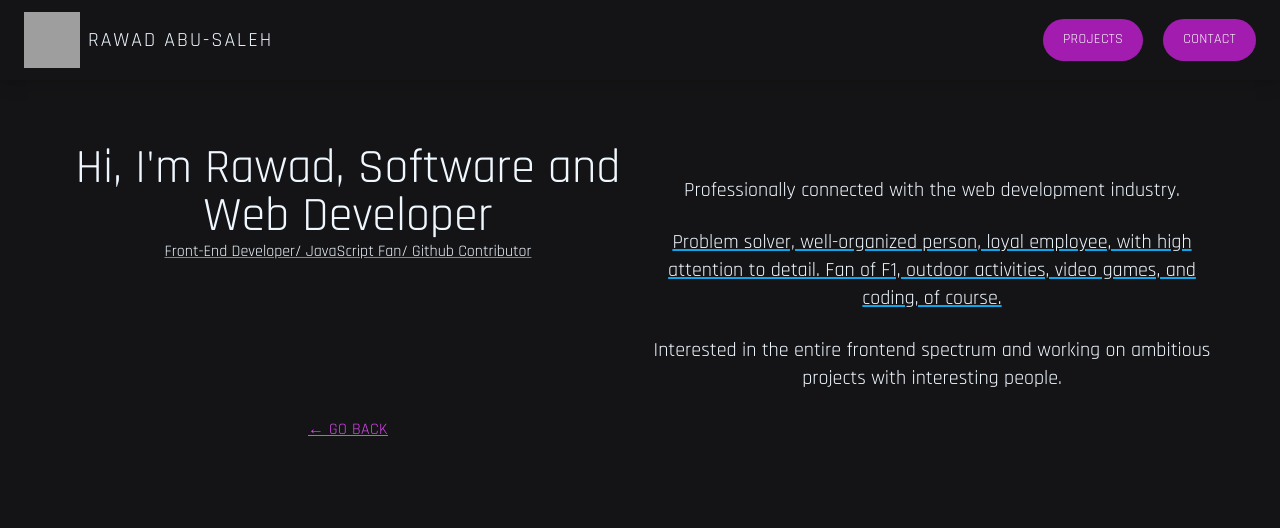
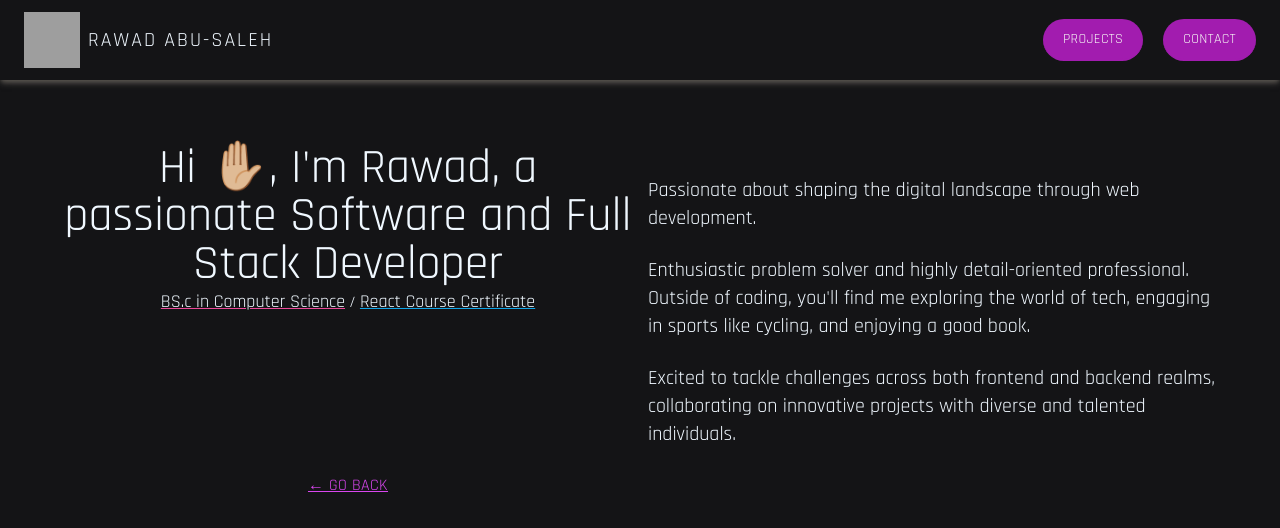
Before and after one commit to rawadabu/portfolio-rawad, a React (Vite) app: page /about in a window 1280 px wide. Shown: the top 528 px of the page. Built offline with nearby package versions, Linux system fonts and the light colour scheme; grey boxes are pictures that could not be loaded.

Commit message:
Content updated

```diff
--- a/src/features/about/About.jsx
+++ b/src/features/about/About.jsx
@@ -8,29 +8,37 @@ function About() {
     <div className="grid grid-cols-1 sm:grid-cols-2 gap-4 p-4 sm:p-8 md:p-12 lg:p-16 font-playpen">
       <div className="text-center">
         <h1 className="text-3xl sm:text-4xl lg:text-5xl">
-          Hi, I&apos;m Rawad, Software and Web Developer
+          Hi ✋🏼, I&apos;m Rawad, a passionate Software and Full Stack Developer
         </h1>
         <h2>
-          <a className="underline decoration-pink-500">
+          {/* <a className="underline decoration-pink-500">
             Front-End Developer/ JavaScript Fan/ Github Contributor
+          </a> */}
+          <a className="underline decoration-pink-500 text-lg">
+            BS.c in Computer Science
+          </a>{" "}
+          /{" "}
+          <a className="underline decoration-sky-500 text-lg">
+            React Course Certificate
           </a>
         </h2>
       </div>
 
-      <div className="text-center mt-4 sm:mt-6 lg:mt-8">
-        <p className="text-base sm:text-lg lg:text-xl">
-          Professionally connected with the web development industry.
+      <div className=" mt-4 sm:mt-6 lg:mt-8">
+        <p className="text-base sm:text-lg lg:text-xl ">
+          Passionate about shaping the digital landscape through web
+          development.
         </p>
         <p className="mt-2 sm:mt-4 lg:mt-6 text-base sm:text-lg lg:text-xl">
-          <a className="underline decoration-sky-500">
-            Problem solver, well-organized person, loyal employee, with high
-            attention to detail. Fan of F1, outdoor activities, video games, and
-            coding, of course.
-          </a>
+          Enthusiastic problem solver and highly detail-oriented professional.
+          <br />
+          Outside of coding, you&apos;ll find me exploring the world of tech,
+          engaging in sports like cycling, and enjoying a good book.
         </p>
         <p className="mt-2 sm:mt-4 lg:mt-6 text-base sm:text-lg lg:text-xl">
-          Interested in the entire frontend spectrum and working on ambitious
-          projects with interesting people.
+          Excited to tackle challenges across both frontend and backend realms,
+          collaborating on innovative projects with diverse and talented
+          individuals.
         </p>
       </div>
       {location.pathname === "/about" && (
--- a/src/features/homepage/Homepage.jsx
+++ b/src/features/homepage/Homepage.jsx
@@ -1,19 +1,24 @@
-import Button from "../../ui/Button";
+// import Button from "../../ui/Button";
 
 function Homepage() {
   return (
     <div className="grid grid-cols-1 sm:grid-cols-2 my-10 px-4 sm:my-16 font-playpen">
       <div className="p-4 sm:p-8">
-        <h1 className="text-3xl sm:text-4xl lg:text-5xl uppercase mb-4 sm:mb-8">
-          Software and web developer
+        <h1 className="text-3xl sm:text-4xl lg:text-5xl uppercase mb-4 sm:mb-8 bg-clip-text text-transparent bg-gradient-to-r from-pink-200 via-purple-400 to-indigo-400">
+          Software and Full Stack Developer
         </h1>
         <p className="text-base sm:text-lg lg:text-xl">
-          Resolving design problems, building smart user interfaces, developing
-          rich web applications, and creating seamless web experiences.
+          Addressing design challenges, crafting intelligent user interfaces,
+          constructing sophisticated web applications, and delivering fluid and
+          engaging web interactions.
         </p>
-        <Button to="/about" type="project" className="mt-4 sm:mt-8">
+        <img
+          className="rounded-lg shadow-custom"
+          src="https://zukttyxavjmehdcxbaty.supabase.co/storage/v1/object/public/interested/purpleRomb.png"
+        />
+        {/* <Button to="/about" type="project" className="sm:mt-8">
           About me &gt;
-        </Button>
+        </Button> */}
       </div>
       <div className="bg-center bg-no-repeat ">
         <img
--- a/src/features/projects/Projects.jsx
+++ b/src/features/projects/Projects.jsx
@@ -11,12 +11,11 @@ function Projects() {
   return (
     <div className="grid place-items-center">
       <div className="text-center">
-        <h1 className="text-3xl"></h1>
-        <h1 className="text-2xl sm:text-3xl md:text-4xl font-bold">
+        <h1 className="text-3xl sm:text-3xl md:text-4xl font-bold">
           Previous Projects
         </h1>
 
-        <p>
+        <p className="text-xl">
           I have built various different projects during my studies.
           <br /> If you want to see more examples of my work than the ones
           showcased on this site, please contact me!
--- a/src/index.css
+++ b/src/index.css
@@ -25,6 +25,11 @@
 
   .overflow-x-auto::-webkit-scrollbar-track {
     border-radius: 6px;
+  }
+
+  /* Add this to your stylesheet or in your Tailwind CSS configuration */
+  .shadow-custom {
+    filter: drop-shadow(8px 12px 12px rgba(224, 126, 218, 0.5));
   }
 
   @keyframes fadeInScale {
--- a/src/ui/Header.jsx
+++ b/src/ui/Header.jsx
@@ -3,7 +3,7 @@ import Button from "./Button";
 
 function Header() {
   return (
-    <header className="sticky top-0 px-4 py-3 uppercase sm:px-6 shadow-lg font-playpen flex flex-col sm:flex-row justify-between items-center bg-backGround text-textColor z-10">
+    <header className="sticky top-0 px-4 py-3 uppercase sm:px-6 shadow-md shadow-stone-600 font-playpen flex flex-col sm:flex-row justify-between items-center bg-backGround text-textColor z-10">
       <div className="flex items-center mb-3 sm:mb-0">
         <img
           src="https://zukttyxavjmehdcxbaty.supabase.co/storage/v1/object/public/interested/Rawad.png"
```
